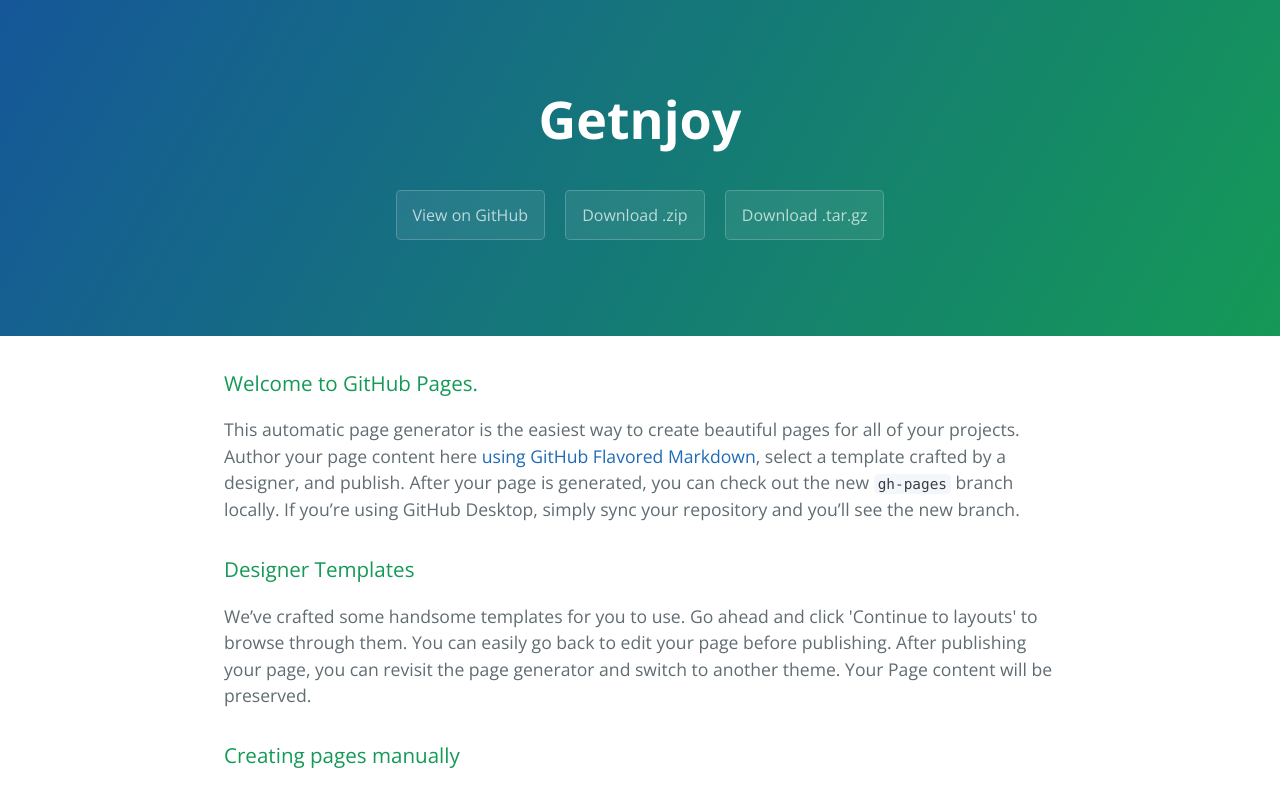
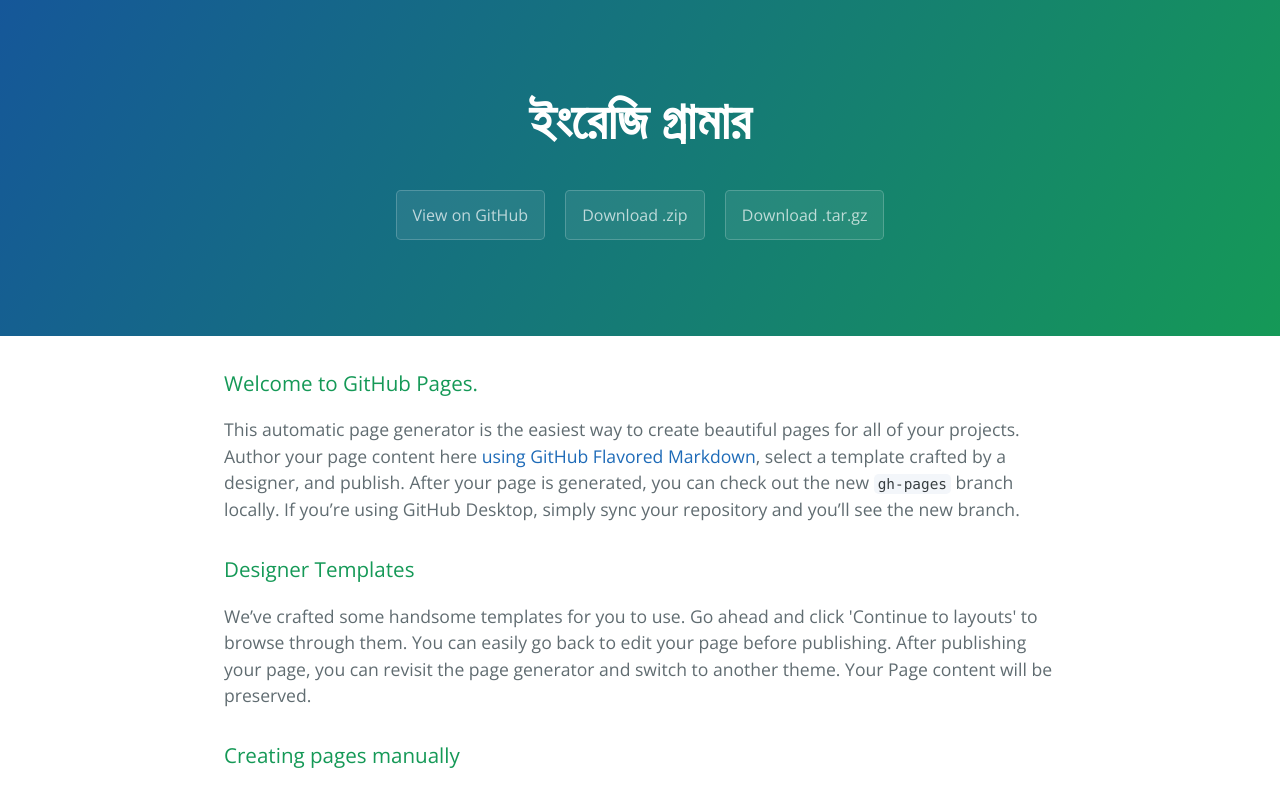
Before and after one commit to sohelranapw/getnjoy, a plain HTML site: page index.html in a window 1280 px wide. Shown: the top 786 px of the page. Drawn offline with nearby package versions, Linux system fonts and the light colour scheme.

Commit message:
Update index.html

```diff
--- a/index.html
+++ b/index.html
@@ -11,7 +11,7 @@
   </head>
   <body>
     <section class="page-header">
-      <h1 class="project-name">Getnjoy</h1>
+      <h1 class="project-name">ইংরেজি গ্রামার </h1>
       <h2 class="project-tagline"></h2>
       <a href="https://github.com/sohelranapw/getnjoy" class="btn">View on GitHub</a>
       <a href="https://github.com/sohelranapw/getnjoy/zipball/master" class="btn">Download .zip</a>
```
